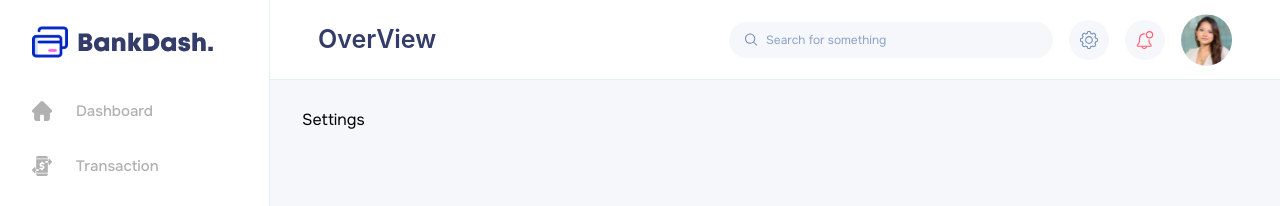
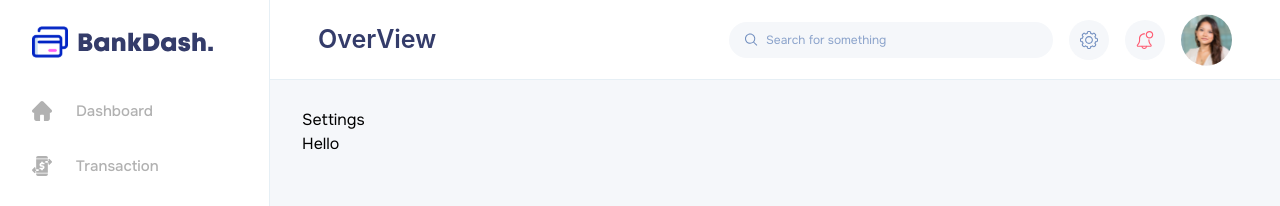
Before and after one commit to ololade154/BankDash-dashboard, a React (Vite) app: page /settings in a window 1280 px wide. Shown: the top 206 px of the page. Built offline with nearby package versions, Linux system fonts and the light colour scheme.

Commit message:
latest changes

```diff
--- a/src/components/settingsPage.jsx
+++ b/src/components/settingsPage.jsx
@@ -1,3 +1,8 @@
 export const SettingsPage = () => {
-  return <div>Settings</div>;
+  return (
+    <div>
+      Settings
+      <h1>Hello</h1>
+    </div>
+  );
 };
```
